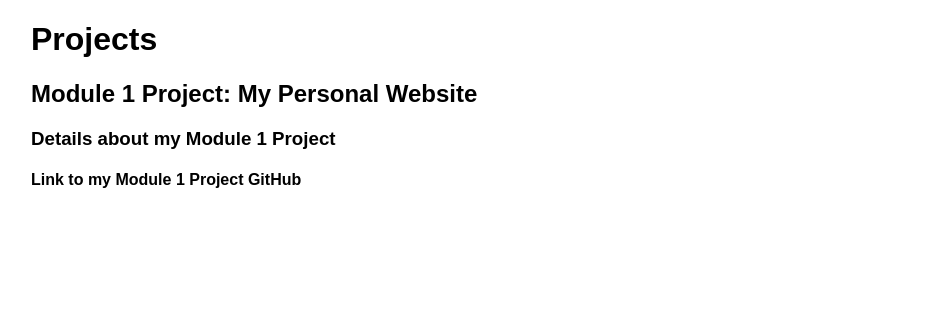
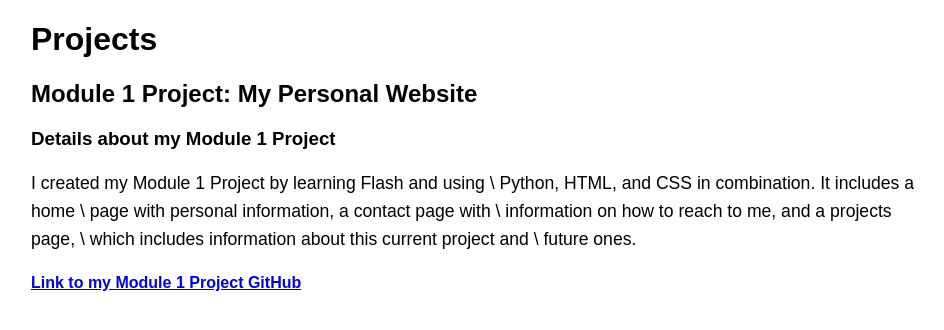
Before and after one commit to ypark79/jhu_software_concepts, a Flask app: page /projects in a window 1280 px wide. Shown: the part 58-388 px from the top of the page, without its empty margins (159-1103 px from the left). Run offline with Flask 3, Linux system fonts and the light colour scheme.

Commit message:
Updated the projects page and made a link to my GitHub repo.

```diff
--- a/personal_website/templates/projects.html
+++ b/personal_website/templates/projects.html
@@ -14,6 +14,15 @@
     <h1>Projects</h1>
     <h2>Module 1 Project: My Personal Website</h2>
     <h3>Details about my Module 1 Project</h3>
-    <h4>Link to my Module 1 Project GitHub</h4>
+        <p>I created my Module 1 Project by learning Flash and using \
+            Python, HTML, and CSS in combination. It includes a home \
+            page with personal information, a contact page with \
+            information on how to reach to me, and a projects page, \
+            which includes information about this current project and \
+            future ones. </p>
+    <h4>
+            <a href="https://github.com/ypark79/jhu_software_concepts" target="_blank">
+            Link to my Module 1 Project GitHub</a>
+    </h4>
 </body>
 </html>
```
